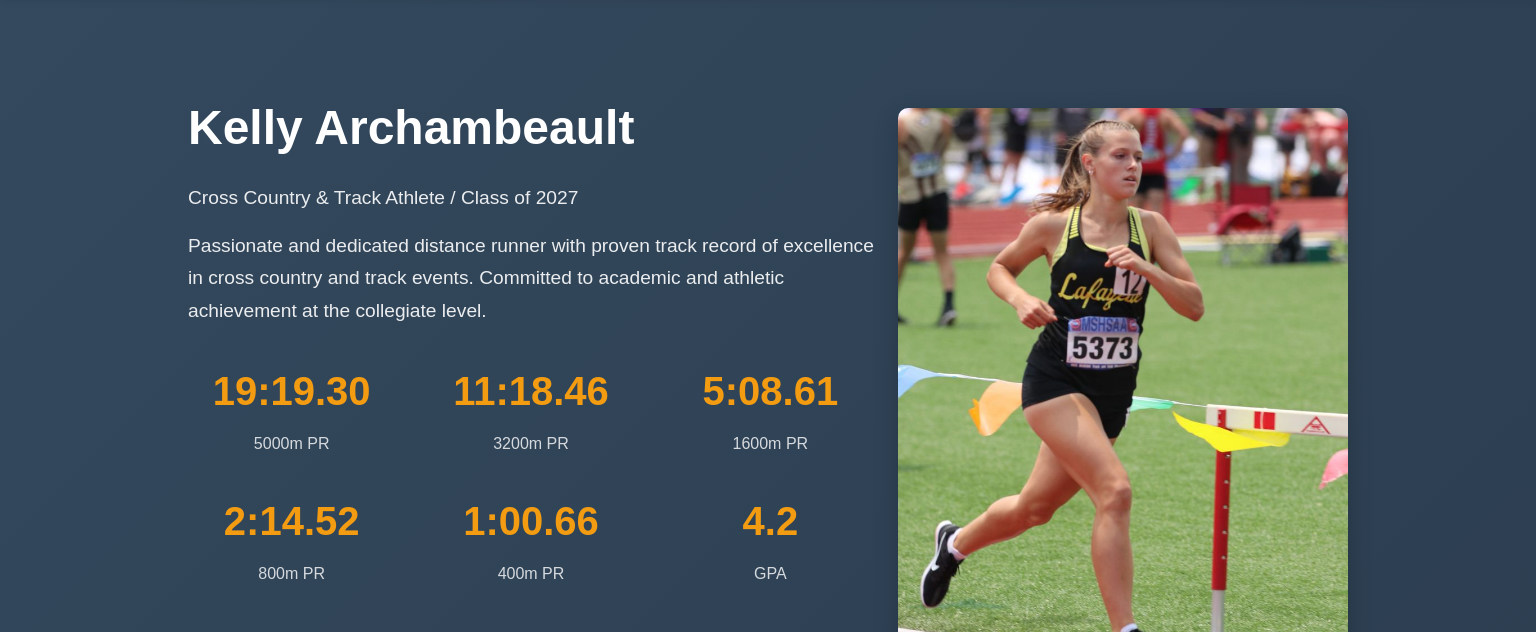
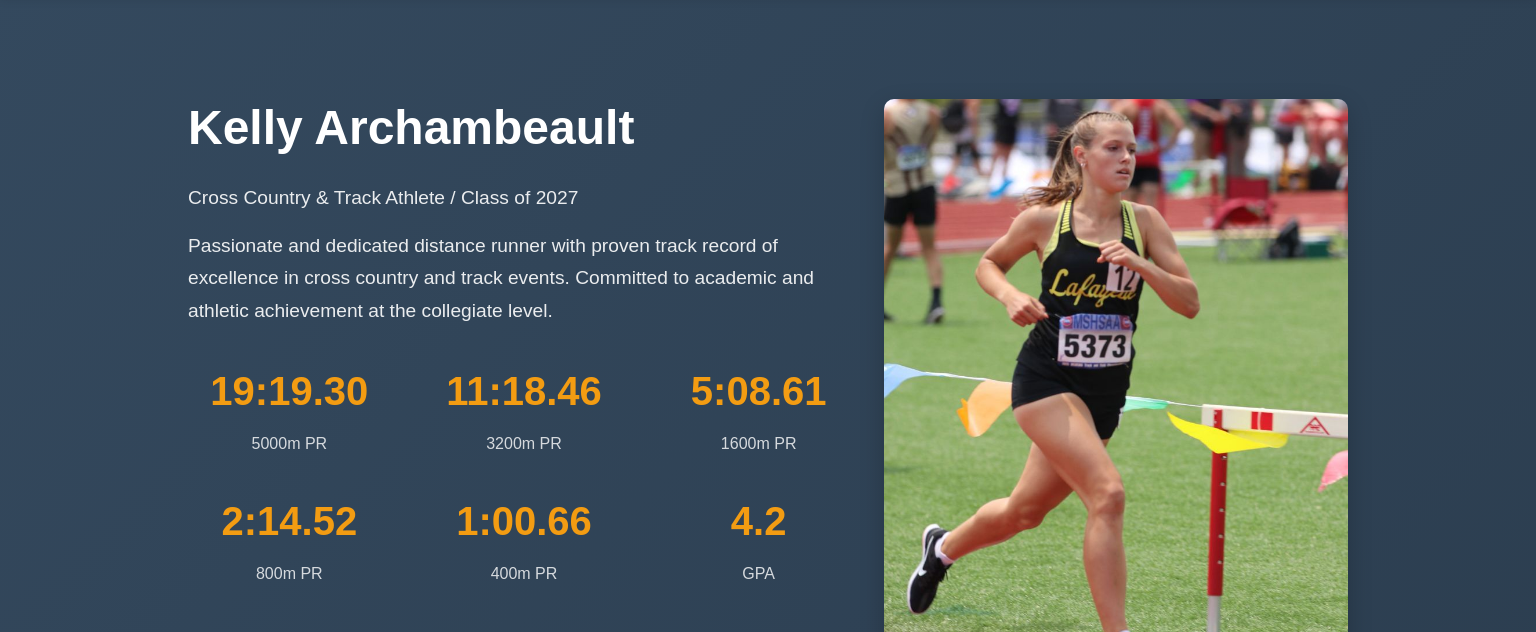
Before and after one commit to archambeault-com/family-website-kelly, a plain HTML site: page index.html in a window 1536 px wide. Shown: the part 110-742 px from the top of the page. Drawn offline with Linux system fonts and the light colour scheme.

Commit message:
image size update for larger screens attempt 1

```diff
--- a/css/styles.css
+++ b/css/styles.css
@@ -187,7 +187,7 @@ body {
     justify-content: center;
     align-items: center;
     width: 100%;
-    max-width: 420px; /* limits very large images on phones */
+    max-width: 420px;
 }
 
 .hero-image img {
@@ -1962,11 +1962,24 @@ input[name="_gotcha"] {
   }
   .hero-image {
     flex: 0 0 40%;
-    max-width: 450px;
+    max-width: 600px;
     margin: 0;
   }
   .athlete-photo {
     max-width: 100%;
+  }
+}
+
+/* Even larger screens - make image more prominent */
+@media (min-width: 1200px) {
+  .hero-image {
+    max-width: 700px;
+  }
+}
+
+@media (min-width: 1400px) {
+  .hero-image {
+    max-width: 800px;
   }
 }
 
```
